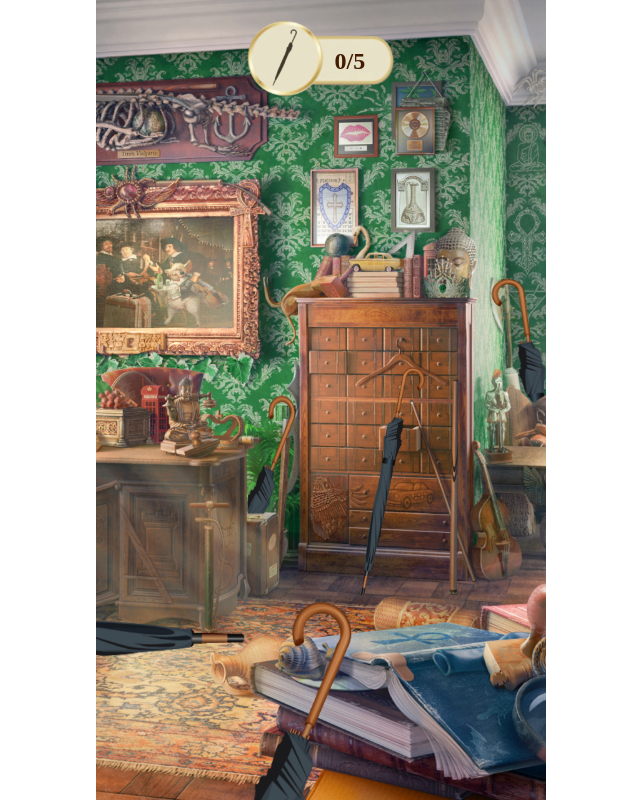
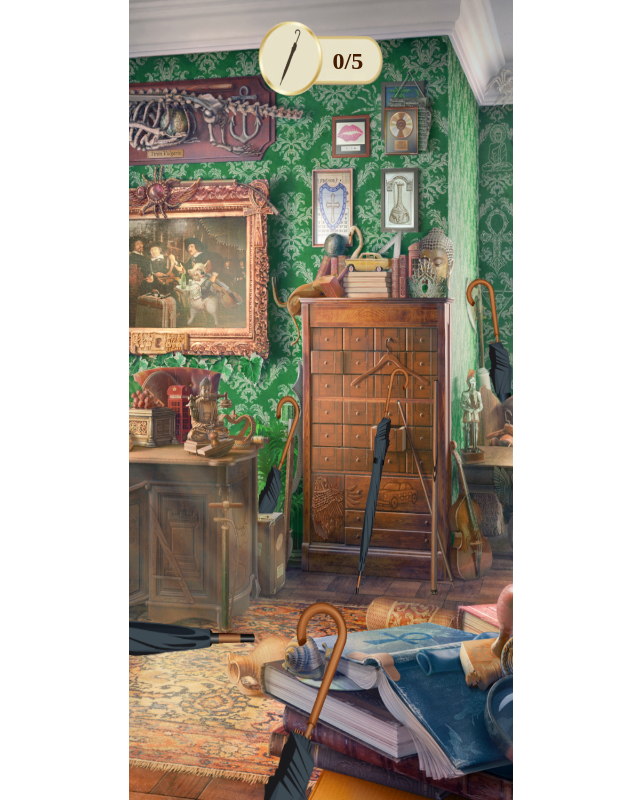
Before and after one commit to NikolaiDemchenko/umbrella, a plain HTML site: page index.html in a window 1280 px wide. Shown: the whole page, without its empty margins (319-959 px from the left). Drawn offline with Linux system fonts and the light colour scheme.

Commit message:
fix: fixed game-box width

```diff
--- a/style.sass
+++ b/style.sass
@@ -19,7 +19,7 @@ body
 .game-box
   @include position(relative)
   height: 100%
-  width: 450px
+  width: 30%
   background-image: url("img/g4.jpg")
   background-size: 100% 100%
   background-repeat: no-repeat
```
Also changed, not shown: style.css.
